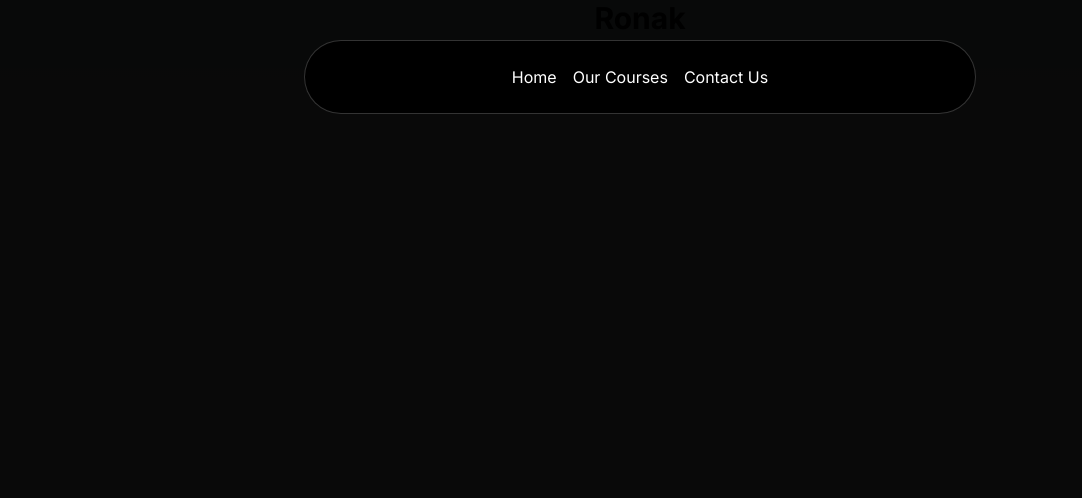
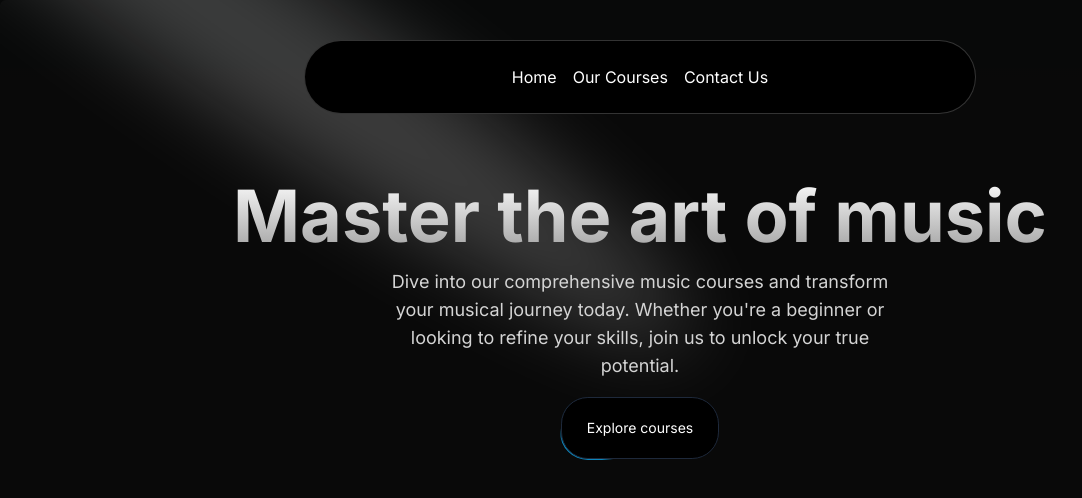
Before and after one commit to Ronak501/Music-Academy, a Next.js app: page / in a window 1280 px wide. Shown: the top 498 px of the page, without its empty margins (0-1082 px from the left). Built offline with nearby package versions, Linux system fonts and the light colour scheme.

Commit message:
add hero section

```diff
--- a/src/app/page.tsx
+++ b/src/app/page.tsx
@@ -1,9 +1,10 @@
 import Image from "next/image";
+import HeroSection from "@/components/HeroSection";
 
 export default function Home() {
   return (
     <main className="min-h-screen bg-black/[0.96] antialiased bg-grid-white/[0.02]">
-      <h2 className="text-3xl font-bold text-center">Ronak</h2>
+      <HeroSection />
     </main>
   );
 }
--- /dev/null
+++ b/src/components/HeroSection.tsx
@@ -0,0 +1,36 @@
+import Link from "next/link";
+import { Spotlight } from "./ui/Spotlight";
+import { Button } from "./ui/moving-border";
+
+function HeroSection() {
+  return (
+    <div className="h-auto md:h-[40rem] w-full rounded-md flex flex-col items-center justify-center relative overflow-hidden mx-auto py-10 md:py-0">
+      <Spotlight
+        className="-top-40 left-0 md:left-60 md:-top-20"
+        fill="white"
+      />
+      <div className="p-4 relative z-10 w-full text-center">
+        <h1 className="mt-20 md:mt-0 text-4xl md:text-7xl font-bold bg-clip-text text-transparent bg-gradient-to-b from-neutral-50 to-neutral-400">
+          Master the art of music
+        </h1>
+        <p className="mt-4 font-normal text-base md:text-lg text-neutral-300 max-w-lg mx-auto">
+          Dive into our comprehensive music courses and transform your musical
+          journey today. Whether you're a beginner or looking to refine your
+          skills, join us to unlock your true potential.
+        </p>
+        <div className="mt-4">
+          <Link href={"/courses"}>
+            <Button
+              borderRadius="1.75rem"
+              className="bg-white dark:bg-black text-black dark:text-white border-neutral-200 dark:border-slate-800"
+            >
+              Explore courses
+            </Button>
+          </Link>
+        </div>
+      </div>
+    </div>
+  );
+}
+
+export default HeroSection;
--- /dev/null
+++ b/src/components/ui/Spotlight.tsx
@@ -0,0 +1,56 @@
+import React from "react";
+import { cn } from "@/utils/cn";
+
+type SpotlightProps = {
+  className?: string;
+  fill?: string;
+};
+
+export const Spotlight = ({ className, fill }: SpotlightProps) => {
+  return (
+    <svg
+      className={cn(
+        "animate-spotlight pointer-events-none absolute z-[1]  h-[169%] w-[138%] lg:w-[84%] opacity-0",
+        className
+      )}
+      xmlns="http://www.w3.org/2000/svg"
+      viewBox="0 0 3787 2842"
+      fill="none"
+    >
+      <g filter="url(#filter)">
+        <ellipse
+          cx="1924.71"
+          cy="273.501"
+          rx="1924.71"
+          ry="273.501"
+          transform="matrix(-0.822377 -0.568943 -0.568943 0.822377 3631.88 2291.09)"
+          fill={fill || "white"}
+          fillOpacity="0.21"
+        ></ellipse>
+      </g>
+      <defs>
+        <filter
+          id="filter"
+          x="0.860352"
+          y="0.838989"
+          width="3785.16"
+          height="2840.26"
+          filterUnits="userSpaceOnUse"
+          colorInterpolationFilters="sRGB"
+        >
+          <feFlood floodOpacity="0" result="BackgroundImageFix"></feFlood>
+          <feBlend
+            mode="normal"
+            in="SourceGraphic"
+            in2="BackgroundImageFix"
+            result="shape"
+          ></feBlend>
+          <feGaussianBlur
+            stdDeviation="151"
+            result="effect1_foregroundBlur_1065_8"
+          ></feGaussianBlur>
+        </filter>
+      </defs>
+    </svg>
+  );
+};
--- /dev/null
+++ b/src/components/ui/moving-border.tsx
@@ -0,0 +1,139 @@
+"use client";
+import React from "react";
+import {
+  motion,
+  useAnimationFrame,
+  useMotionTemplate,
+  useMotionValue,
+  useTransform,
+} from "framer-motion";
+import { useRef } from "react";
+import { cn } from "@/utils/cn";
+
+export function Button({
+  borderRadius = "1.75rem",
+  children,
+  as: Component = "button",
+  containerClassName,
+  borderClassName,
+  duration,
+  className,
+  ...otherProps
+}: {
+  borderRadius?: string;
+  children: React.ReactNode;
+  as?: any;
+  containerClassName?: string;
+  borderClassName?: string;
+  duration?: number;
+  className?: string;
+  [key: string]: any;
+}) {
+  return (
+    <Component
+      className={cn(
+        "bg-transparent relative text-xl  h-16 w-40 p-[1px] overflow-hidden ",
+        containerClassName
+      )}
+      style={{
+        borderRadius: borderRadius,
+      }}
+      {...otherProps}
+    >
+      <div
+        className="absolute inset-0"
+        style={{ borderRadius: `calc(${borderRadius} * 0.96)` }}
+      >
+        <MovingBorder duration={duration} rx="30%" ry="30%">
+          <div
+            className={cn(
+              "h-20 w-20 opacity-[0.8] bg-[radial-gradient(var(--sky-500)_40%,transparent_60%)]",
+              borderClassName
+            )}
+          />
+        </MovingBorder>
+      </div>
+
+      <div
+        className={cn(
+          "relative bg-slate-900/[0.8] border border-slate-800 backdrop-blur-xl text-white flex items-center justify-center w-full h-full text-sm antialiased",
+          className
+        )}
+        style={{
+          borderRadius: `calc(${borderRadius} * 0.96)`,
+        }}
+      >
+        {children}
+      </div>
+    </Component>
+  );
+}
+
+export const MovingBorder = ({
+  children,
+  duration = 2000,
+  rx,
+  ry,
+  ...otherProps
+}: {
+  children: React.ReactNode;
+  duration?: number;
+  rx?: string;
+  ry?: string;
+  [key: string]: any;
+}) => {
+  const pathRef = useRef<any>();
+  const progress = useMotionValue<number>(0);
+
+  useAnimationFrame((time) => {
+    const length = pathRef.current?.getTotalLength();
+    if (length) {
+      const pxPerMillisecond = length / duration;
+      progress.set((time * pxPerMillisecond) % length);
+    }
+  });
+
+  const x = useTransform(
+    progress,
+    (val) => pathRef.current?.getPointAtLength(val).x
+  );
+  const y = useTransform(
+    progress,
+    (val) => pathRef.current?.getPointAtLength(val).y
+  );
+
+  const transform = useMotionTemplate`translateX(${x}px) translateY(${y}px) translateX(-50%) translateY(-50%)`;
+
+  return (
+    <>
+      <svg
+        xmlns="http://www.w3.org/2000/svg"
+        preserveAspectRatio="none"
+        className="absolute h-full w-full"
+        width="100%"
+        height="100%"
+        {...otherProps}
+      >
+        <rect
+          fill="none"
+          width="100%"
+          height="100%"
+          rx={rx}
+          ry={ry}
+          ref={pathRef}
+        />
+      </svg>
+      <motion.div
+        style={{
+          position: "absolute",
+          top: 0,
+          left: 0,
+          display: "inline-block",
+          transform,
+        }}
+      >
+        {children}
+      </motion.div>
+    </>
+  );
+};
--- a/tailwind.config.ts
+++ b/tailwind.config.ts
@@ -1,4 +1,22 @@
 import type { Config } from "tailwindcss";
+
+const svgToDataUri = require("mini-svg-data-uri");
+const colors = require("tailwindcss/colors");
+const {
+  default: flattenColorPalette,
+} = require("tailwindcss/lib/util/flattenColorPalette");
+
+// Plugin to add each Tailwind color as a global CSS variable
+function addVariablesForColors({ addBase, theme }: any) {
+  const allColors = flattenColorPalette(theme("colors"));
+  const newVars = Object.fromEntries(
+    Object.entries(allColors).map(([key, value]) => [`--${key}`, value])
+  );
+
+  addBase({
+    ":root": newVars,
+  });
+}
 
 const config: Config = {
   content: [
@@ -9,13 +27,30 @@
   darkMode: "class",
   theme: {
     extend: {
+      animation: {
+        spotlight: "spotlight 2s ease .75s 1 forwards",
+        scroll:
+          "scroll var(--animation-duration, 40s) var(--animation-direction, forwards) linear infinite",
+      },
       backgroundImage: {
         "gradient-radial": "radial-gradient(var(--tw-gradient-stops))",
         "gradient-conic":
           "conic-gradient(from 180deg at 50% 50%, var(--tw-gradient-stops))",
       },
+      keyframes: {
+        spotlight: {
+          "0%": { opacity: "0", transform: "translate(-72%, -62%) scale(0.5)" },
+          "100%": { opacity: "1", transform: "translate(-50%,-40%) scale(1)" },
+        },
+        scroll: {
+          to: {
+            transform: "translate(calc(-50% - 0.5rem))",
+          },
+        },
+      },
     },
   },
-  plugins: [],
+  plugins: [addVariablesForColors],
 };
+
 export default config;
```
Also changed, not shown: src/components/Navbar.tsx (+7 -7 lines), src/utils/cn.ts (renamed from src/lib/utils.ts).
